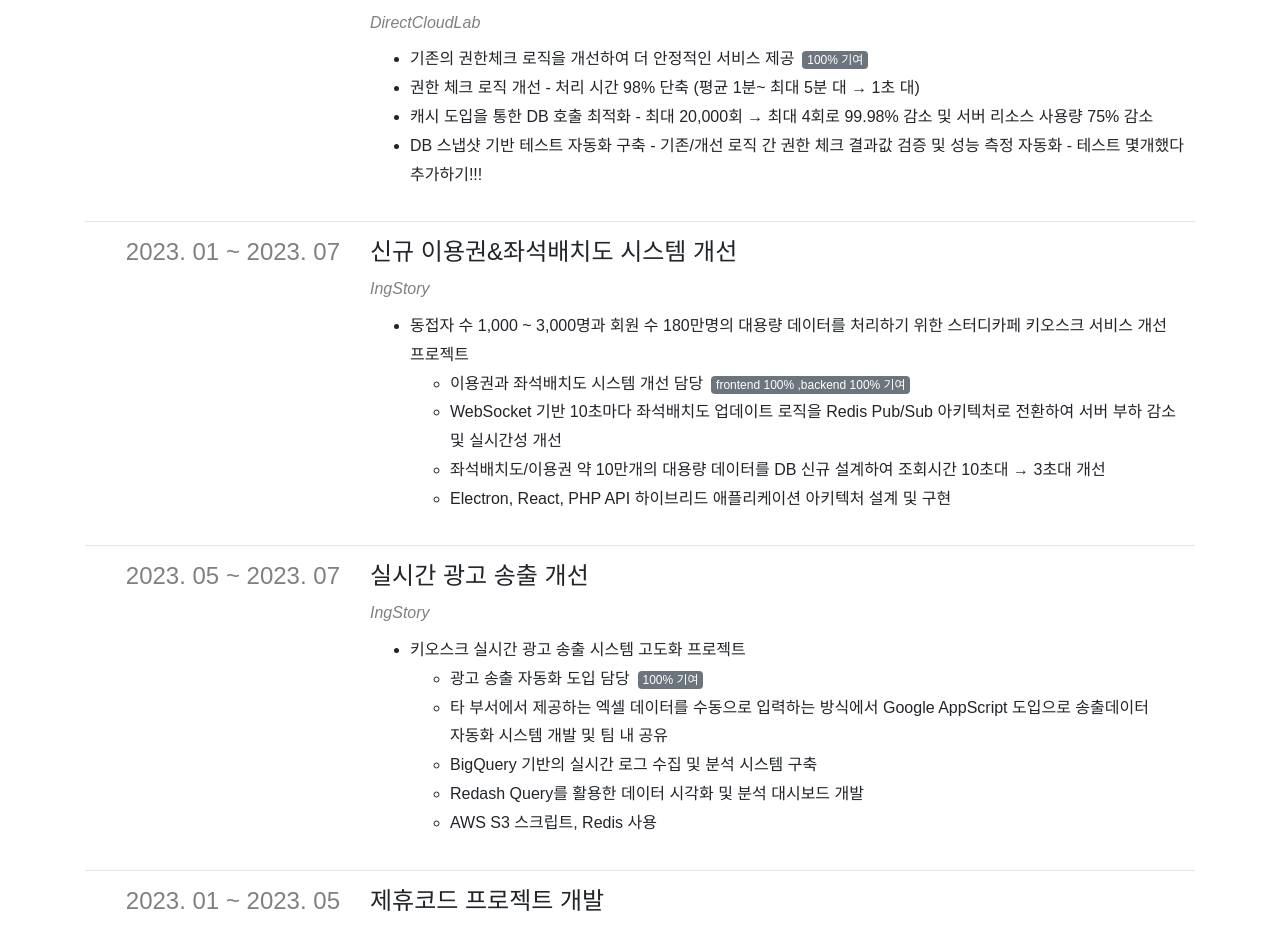
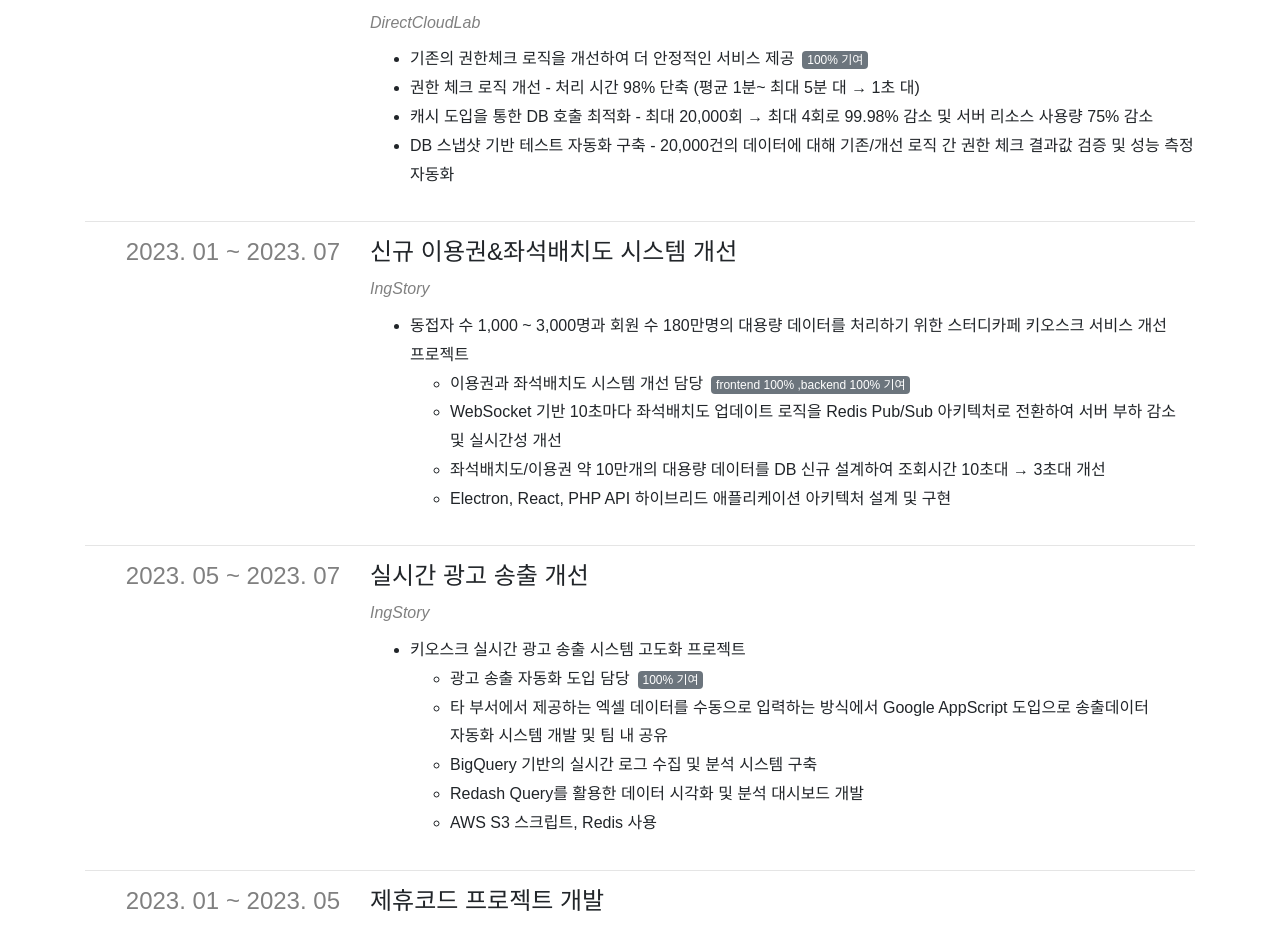
Before and after one commit to jiyeongdev/resume, a Next.js app: page / in a window 1280 px wide. Shown: the part 3440-4368 px from the top of the page. Built offline with nearby package versions, Linux system fonts and the light colour scheme; a web font is replaced by a local one.

Commit message:
DB 스냅샷 기반 테스트 자동화 구축

```diff
--- a/payload/project.ts
+++ b/payload/project.ts
@@ -65,7 +65,7 @@ const project: IProject.Payload = {
         },
         {
           content:
-            'DB 스냅샷 기반 테스트 자동화 구축 - 기존/개선 로직 간 권한 체크 결과값 검증 및 성능 측정 자동화 - 테스트 몇개했다 추가하기!!!',
+            'DB 스냅샷 기반 테스트 자동화 구축 - 20,000건의 데이터에 대해 기존/개선 로직 간 권한 체크 결과값 검증 및 성능 측정 자동화',
         },
       ],
     },
```
